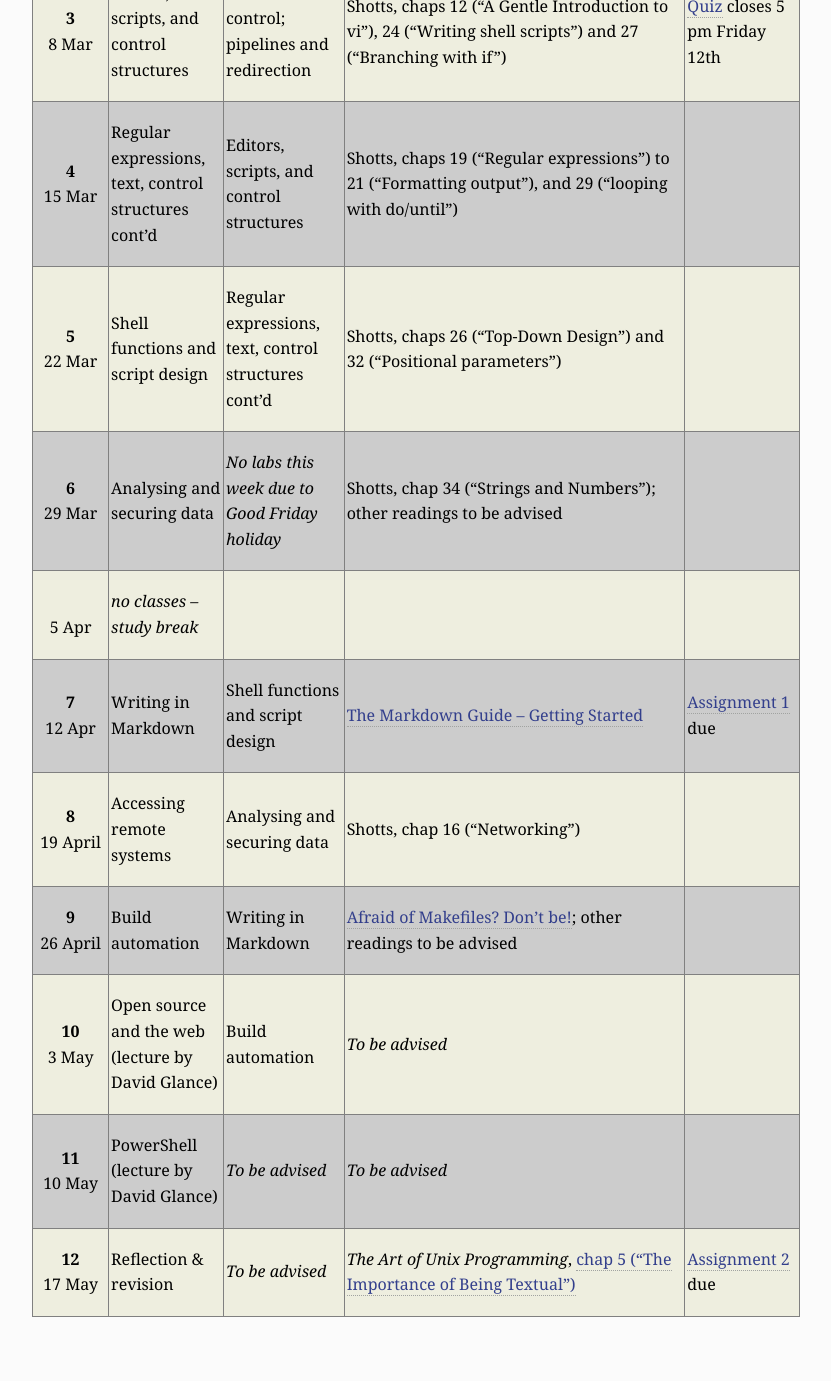
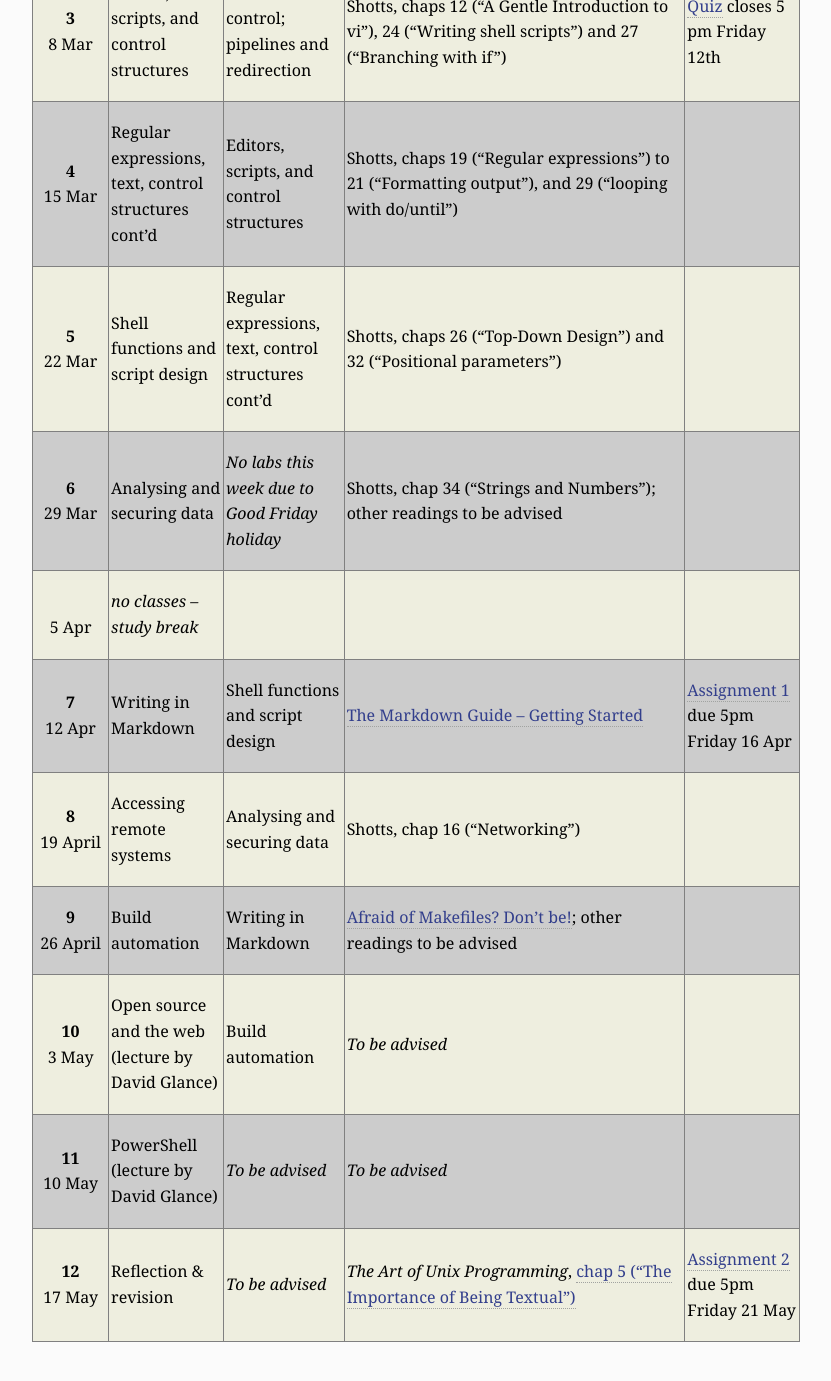
Before and after one commit to cits4407/cits4407.github.io, a Jekyll site: the page built from docs/_pages/schedule.md, in a window 1280 px wide and 1400 px high, scrolled down 1037 px. Shown: the top 1381 px of the window, without its empty margins (224-1055 px from the left). Built offline with Jekyll 4.4.1, drawn with Linux system fonts in a browser that asks for light colours; some web fonts are replaced.

```diff
--- a/docs/_data/schedule.yaml
+++ b/docs/_data/schedule.yaml
@@ -83,7 +83,7 @@ weeks:
       Shell functions and script design
     reading: |
       [The Markdown Guide -- Getting Started](https://www.markdownguide.org/getting-started/)
-    assessment: "[Assignment 1](https://cits4407.github.io/assessment#asst1) due"
+    assessment: "[Assignment 1](https://cits4407.github.io/assessment#asst1) due 5pm Friday 16 Apr"
 
   - weekNum: 8
     date: "19 April"
@@ -129,6 +129,6 @@ weeks:
     workshop: '*To be advised*'
     reading: |
       *The Art of Unix Programming*, [chap 5 ("The Importance of Being Textual")](http://www.catb.org/esr/writings/taoup/html/ch05s01.html)
-    assessment: "[Assignment 2](https://cits4407.github.io/assessment#asst2) due"
+    assessment: "[Assignment 2](https://cits4407.github.io/assessment#asst2) due 5pm Friday 21 May"
 
 # vim: smartindent tw=72 :
```
Also changed, not shown: docs/_pages/resources.md (+2 -0 lines), 1 other file.
